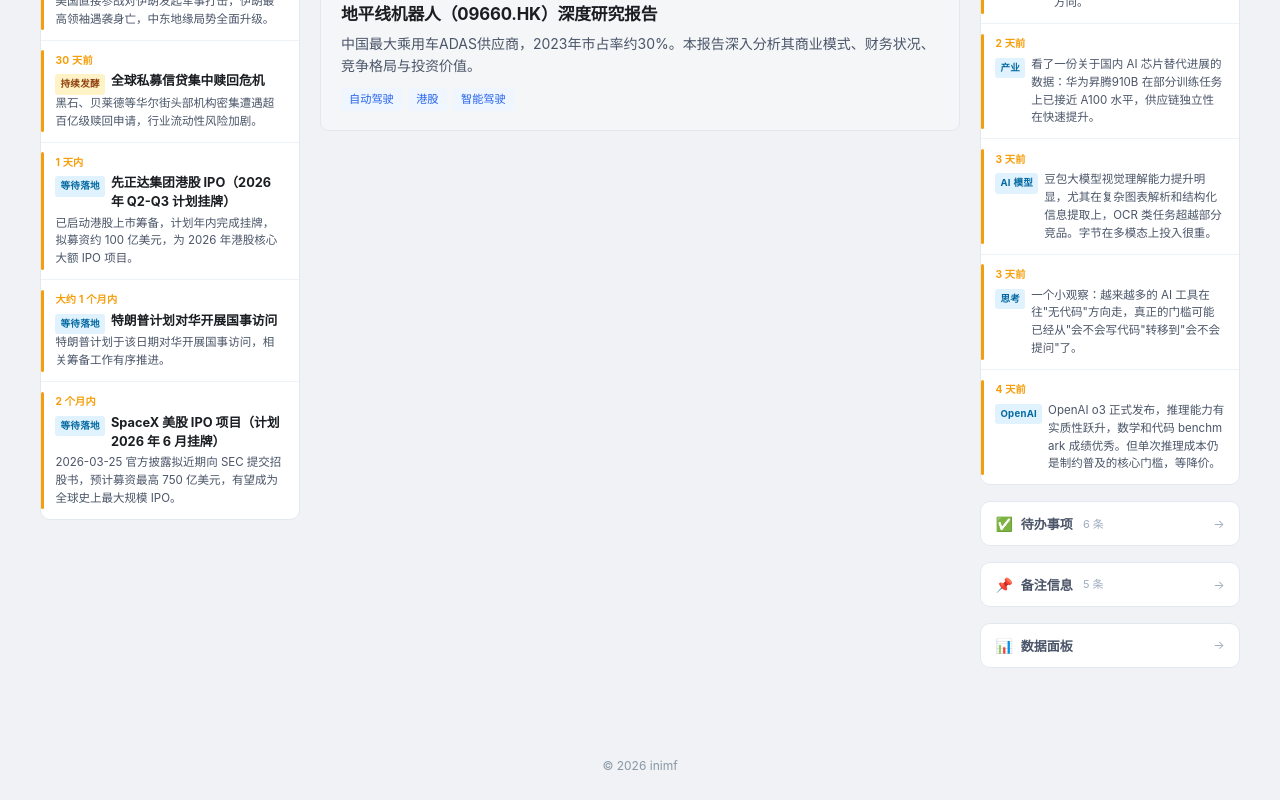
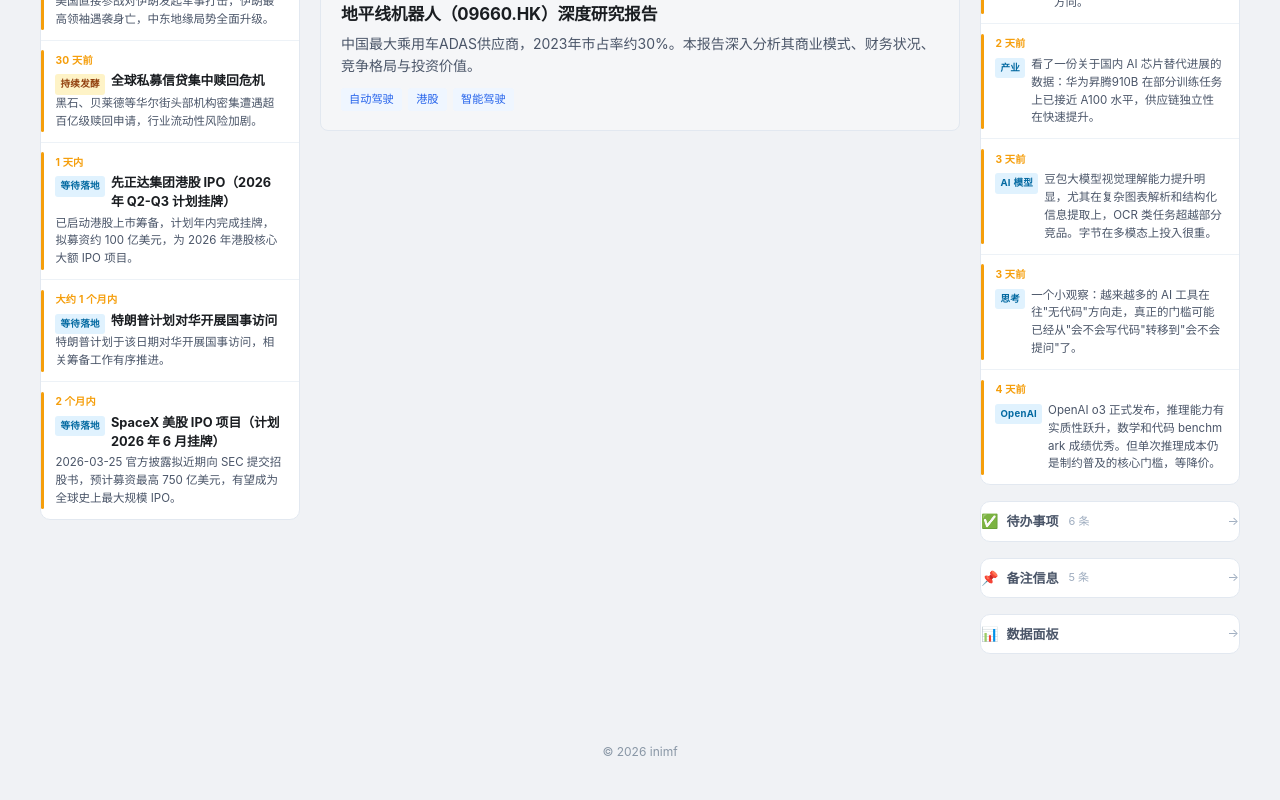
Before and after one commit to web1286/inimf-blog, a Next.js app: page / in a window 1280 px wide. Shown: the part 562-1362 px from the top of the page. Built offline with nearby package versions, Linux system fonts and the light colour scheme.

Commit message:
style: immersive sidebar — transparent bg, no border, feed-header style

```diff
--- a/components/Layout.tsx
+++ b/components/Layout.tsx
@@ -176,14 +176,14 @@ export default function Layout({ children, title, description, posts = [], hideS
             </div>
 
             {/* 关键事件（左侧，Bloomberg live blog 风格）*/}
-            <div className="sidebar-card" style={{overflow: 'hidden', padding: 0}}>
-              <div className="sidebar-card-header" style={{borderBottom: '1px solid var(--color-border-light)'}}>
+            <div className="sidebar-card">
+              <div className="sidebar-card-header">
                 <span className="sidebar-card-icon" style={{fontSize: '0.8rem'}}>⚡</span>
                 <span className="sidebar-card-title">关键事件</span>
                 <span className="rail-count-num" style={{marginLeft: 'auto', fontSize: '0.7rem', color: 'var(--color-text-muted)'}}>{EVENTS.length} 条</span>
                 <span className="rail-live-dot" style={{marginLeft: '4px'}} />
               </div>
-              <ul className="ev-list" style={{margin: 0}}>
+              <ul className="ev-list">
                 {displayEvents.map((ev, i) => {
                   const relTime = mounted
                     ? formatDistanceToNow(parseISO(ev.datetime), { addSuffix: true, locale: zhCN })
@@ -261,8 +261,8 @@ export default function Layout({ children, title, description, posts = [], hideS
           <aside className="site-right-rail">
 
             {/* ① 日历模块 — sidebar-card 风格，与左侧作者卡片对称 */}
-            <div className="sidebar-card" style={{overflow: 'hidden', padding: 0}}>
-              <div className="sidebar-card-header" style={{borderBottom: '1px solid var(--color-border-light)'}}>
+            <div className="sidebar-card">
+              <div className="sidebar-card-header">
                 <span className="sidebar-card-icon" style={{fontSize: '0.8rem'}}>📅</span>
                 <span className="sidebar-card-title">日历</span>
               </div>
@@ -270,14 +270,14 @@ export default function Layout({ children, title, description, posts = [], hideS
             </div>
 
             {/* ② 最新动态 — 与关键事件完全统一的 ev-item 风格 */}
-            <div className="sidebar-card" style={{overflow: 'hidden', padding: 0}}>
-              <div className="sidebar-card-header" style={{borderBottom: '1px solid var(--color-border-light)'}}>
+            <div className="sidebar-card">
+              <div className="sidebar-card-header">
                 <span className="sidebar-card-icon" style={{fontSize: '0.8rem'}}>📡</span>
                 <span className="sidebar-card-title">最新动态</span>
                 <span className="rail-count-num" style={{marginLeft: 'auto', fontSize: '0.7rem', color: 'var(--color-text-muted)'}}>{UPDATES.length} 条</span>
                 <Link href="/updates" style={{marginLeft: '8px', fontSize: '0.68rem', color: 'var(--color-text-muted)', textDecoration: 'none'}}>更多</Link>
               </div>
-              <ul className="ev-list" style={{margin: 0}}>
+              <ul className="ev-list">
                 {displayUpdates.map((item, i) => {
                   const relTime = mounted
                     ? formatDistanceToNow(new Date(item.date), { addSuffix: true, locale: zhCN })
@@ -305,7 +305,7 @@ export default function Layout({ children, title, description, posts = [], hideS
                   display: 'flex',
                   alignItems: 'center',
                   gap: '8px',
-                  padding: '0.65rem 0.9rem',
+                  padding: '0.5rem 0',
                   color: '#4a5568',
                   transition: 'color 0.15s',
                 }}
@@ -329,7 +329,7 @@ export default function Layout({ children, title, description, posts = [], hideS
                   display: 'flex',
                   alignItems: 'center',
                   gap: '8px',
-                  padding: '0.65rem 0.9rem',
+                  padding: '0.5rem 0',
                   color: '#4a5568',
                   transition: 'color 0.15s',
                 }}
@@ -353,7 +353,7 @@ export default function Layout({ children, title, description, posts = [], hideS
                   display: 'flex',
                   alignItems: 'center',
                   gap: '8px',
-                  padding: '0.65rem 0.9rem',
+                  padding: '0.5rem 0',
                   color: '#4a5568',
                   transition: 'color 0.15s',
                 }}
```
